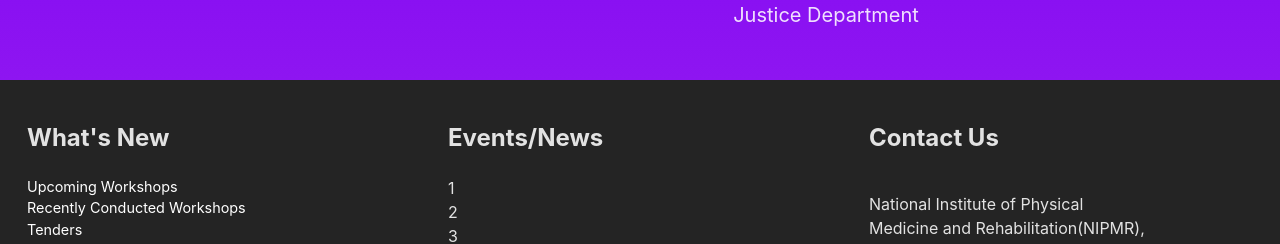
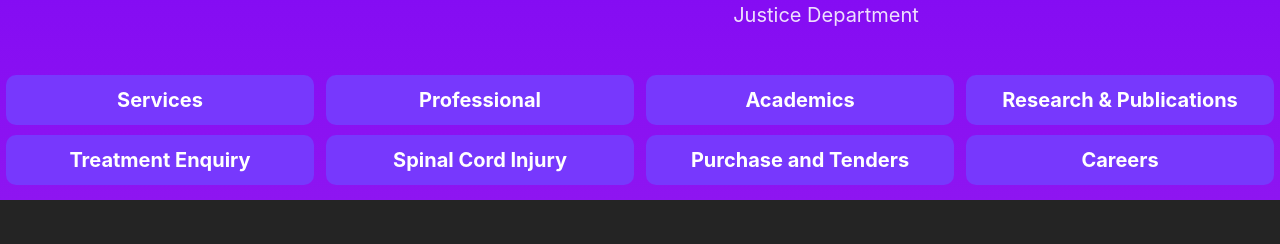
Before and after one commit to manny53365/nipmr-clone, a React (Vite) app: page / in a window 1280 px wide. Shown: the part 555-799 px from the top of the page. Built offline with nearby package versions, Linux system fonts and the light colour scheme.

Commit message:
added styling to the top part of the home page

```diff
--- /dev/null
+++ b/src/components/HomeNavigation.jsx
@@ -0,0 +1,28 @@
+// library and page imports
+import { Link } from 'react-router-dom';
+
+// style imports
+import styles from './HomeNavigation.module.css';
+
+export default function HomeNavigation() {
+  return (
+    <div className={styles['home-nav-btns']}>
+        <Link to='/services'>Services</Link>
+        <Link to='/professional'>Professional</Link>
+        <Link to='/academics'>Academics</Link>
+        <Link to='/research'>Research & Publications</Link>
+        <Link to='/treatment'>Treatment Enquiry</Link>
+        <Link to='/spine-injury'>Spinal Cord Injury</Link>
+        <Link to='/checkout'>Purchase and Tenders</Link>
+        <Link to='/careers'>Careers</Link>
+        {/* <button>Services</button> */}
+        {/* <button>Professional</button>
+        <button>Academics</button>
+        <button>Research & Publications</button>
+        <button>Treatment Enquiry</button>
+        <button>Spinal Cord Injury</button>
+        <button>Purchase and Tenders</button>
+        <button>Careers</button> */}
+    </div>
+  )
+}
--- /dev/null
+++ b/src/components/HomeNavigation.module.css
@@ -0,0 +1,25 @@
+.home-nav-btns {
+    display: inherit;
+    flex-wrap: wrap;
+    width: 100%;
+}
+
+.home-nav-btns a {
+    display: flex;
+    justify-content: space-evenly;
+    align-items: center;
+    width: 24%;
+    height: 50px;
+    font-size: 1.25rem;
+    font-weight: bold;
+    margin: 5px auto;
+    background-color: inherit;
+    text-decoration: none;
+    color: #ffffff;
+    background-color: #7738FD;
+    border-radius: 10px;
+}
+
+.home-nav-btns a:hover {
+    background-color: #e83e8c;
+}
--- a/src/pages/home/Home.jsx
+++ b/src/pages/home/Home.jsx
@@ -1,6 +1,7 @@
 // Page or component imports
 import Carousel from '../../components/Carousel';
 import Doctors from '../../components/Doctors';
+import HomeNavigation from '../../components/HomeNavigation';
 
 // Style imports
 import styles from './Home.module.css';
@@ -53,6 +54,9 @@ export default function Home() {
                 <Doctors doctors={othDoctors}/>
             </div>
         </div>
+        <div className={styles['nav-btns']}>
+            <HomeNavigation />
+        </div>
     </div>
   )
 }
--- a/src/pages/home/Home.module.css
+++ b/src/pages/home/Home.module.css
@@ -1,5 +1,6 @@
 .home-container {
     display: flex;
+    flex-direction: column;
     background: transparent linear-gradient(180deg, rgba(122, 1, 246, 1) 0%, rgba(129, 8, 244, 1) 54%, rgba(142, 21, 241, 1) 100%) 0% 0% no-repeat padding-box;
     width: 100%;
     padding: 10px 0;
@@ -20,3 +21,9 @@
     display: inherit;
     width: 80%;
 }
+
+.nav-btns {
+    width: 100%;
+    display: flex;
+    flex-wrap: wrap;
+}
```
